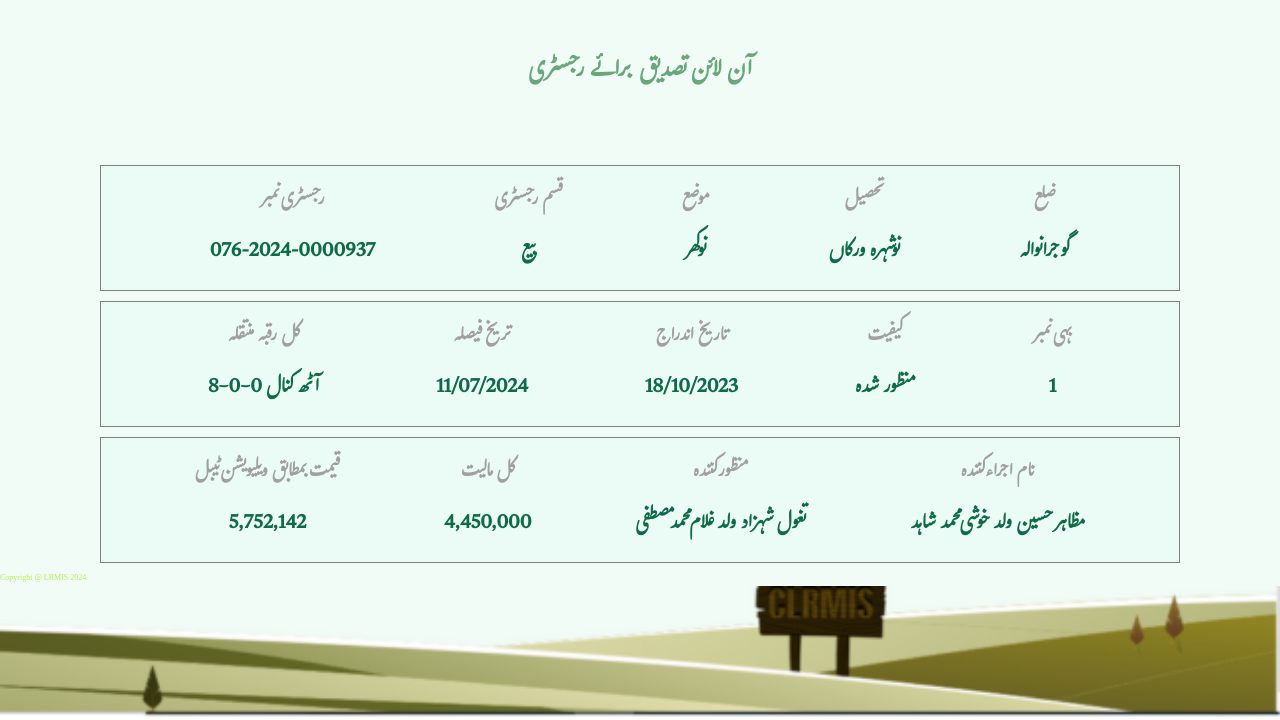
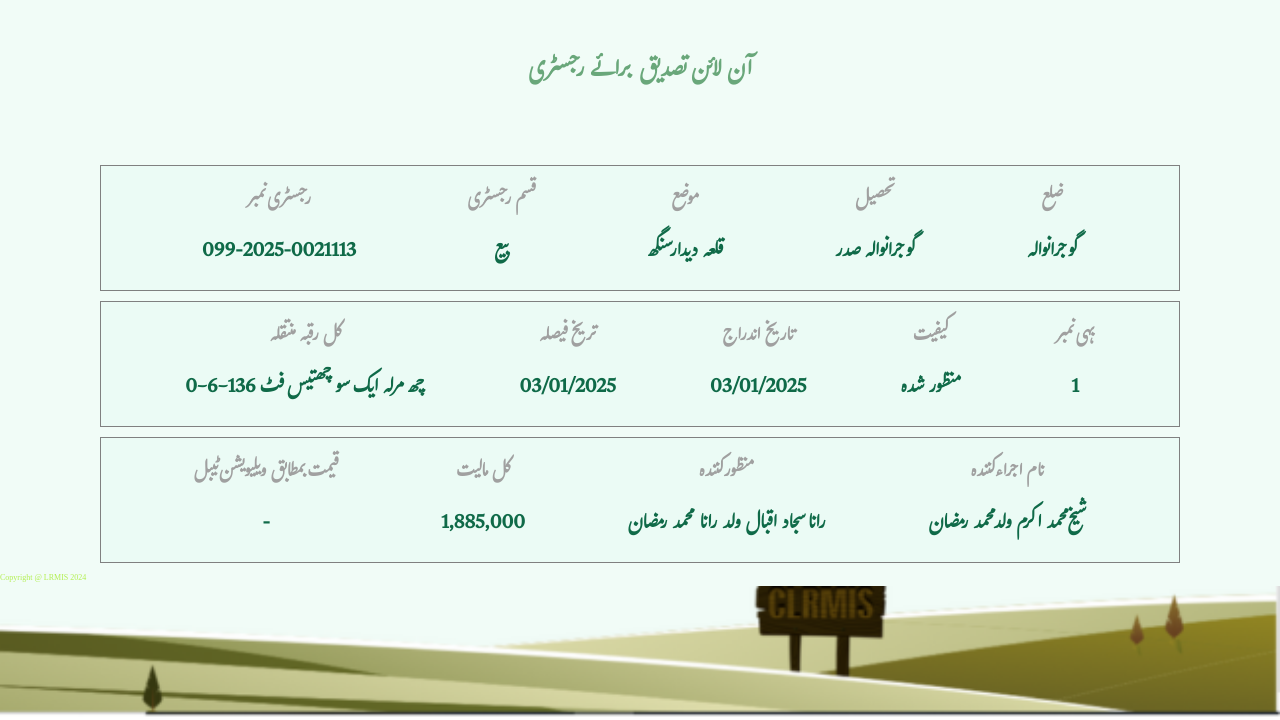
Before and after one commit to punjabzameen/https-onlinefard.punjab-zameen.gov.pk-RegistryVerification-data-HZVAQeF2tYBM-k1QW02BAGUAePSZ0I-Np3, a plain HTML site: page index.html in a window 1280 px wide. Shown: the part 80-800 px from the top of the page. Drawn offline with Linux system fonts and the light colour scheme.

Commit message:
Update index.html

```diff
--- a/index.html
+++ b/index.html
@@ -32,7 +32,7 @@
             <div class="item text1">
                 <h3>رجسٹری نمبر
                 </h3>
-                <p>076-2024-0000937
+                <p>099-2025-0021113
                 </p>
             </div>
             <div class="item text2"><h3>قسم رجسٹری
@@ -42,13 +42,13 @@
             <div class="item text3">
                 <h3>موضع
                 </h3>
-                <p>نوکھر
+                <p>قلعہ دیدار سنگھ
                 </p>
             </div>
             <div class="item text4">
                 <h3>تحصیل
                 </h3>
-                <p>نوشہرہ ورکاں
+                <p>گوجرانوالہ صدر
                 </p>
             </div>
             <div class="item text5">
@@ -63,18 +63,18 @@
             <div class="item text1">
                 <h3>کل رقبہ منتقلہ
                 </h3>
-                <p>8-0-0 آٹھ کنال
+                <p>0-6-136 چھ مرلہ ایک سو چھتیس فٹ
                 </p>
             </div>
             <div class="item text2"><h3>تریخ فیصلہ
 
             </h3>
-            <p>11/07/2024
+            <p>03/01/2025
             </p></div>
             <div class="item text3">
                 <h3>تاریخ اندراج
                 </h3>
-                <p>18/10/2023
+                <p>03/01/2025
                 </p>
             </div>
             <div class="item text4">
@@ -95,23 +95,23 @@
             <div class="item text1">
                 <h3>قیمت بمطابق ویلیویشن ٹیبل
                 </h3>
-                <p>5,752,142
+                <p>-
                 </p>
             </div>
             <div class="item text2"><h3>کل مالیت
             </h3>
-            <p>4,450,000
+            <p>1,885,000
             </p></div>
             <div class="item text3">
                 <h3>منظور کنندہ
                 </h3>
-                <p>تغول شہزاد ولد غلام محمد مصطفی
+                <p>رانا سجاد اقبال ولد رانا محمد رمضان
                 </p>
             </div>
             <div class="item text4">
                 <h3>نام اجراء کنندہ
                 </h3>
-                <p>مظاہر حسین ولد خوشی محمد شاہد
+                <p>شیخ  محمد اکرم ولد محمد رمضان
                 </p>
             </div>
 
```
